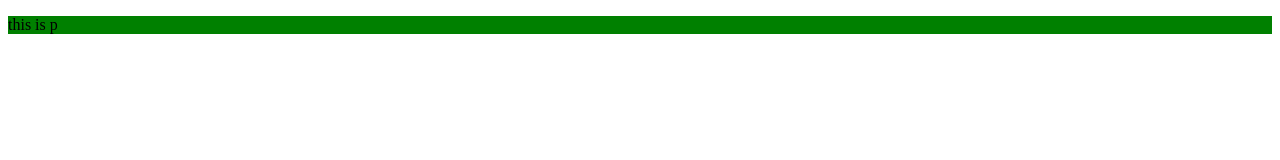
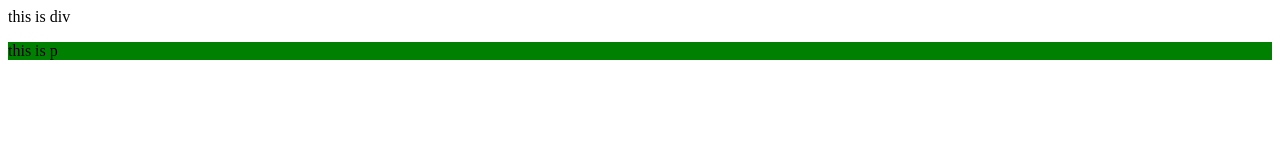
Before and after one commit to MohanCloud-stack/firsttask, a plain HTML site: page index.html in a window 1280 px wide. Drawn offline with Linux system fonts and the light colour scheme.

Commit message:
Changes in index file

```diff
--- a/index.html
+++ b/index.html
@@ -16,7 +16,7 @@
 </head>
 <body>
 
-
+   <div>this is div</div>
    <p>this is p</p>
 
 
```
